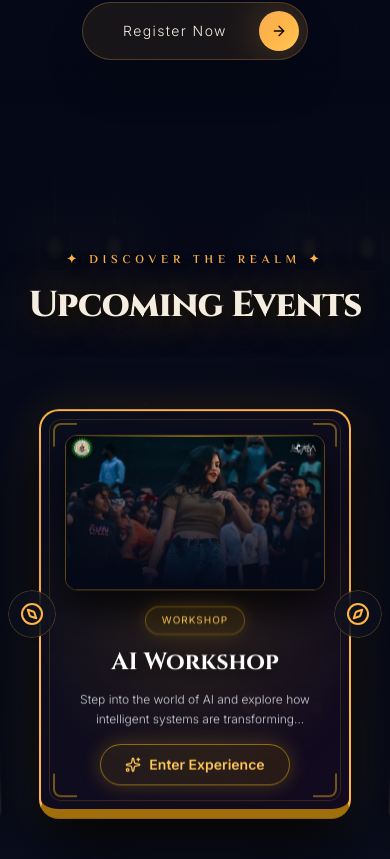
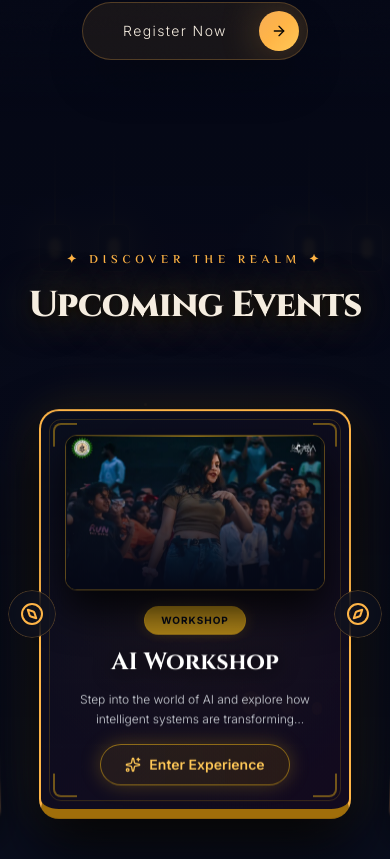
Before and after one commit to ranaayushman/rivieara-hit, a Next.js app: page / in a window 390 px wide. Shown: the part 1565-2424 px from the top of the page. Built offline with nearby package versions, Linux system fonts and the light colour scheme; no server answers.

Commit message:
carousel animation fixed

```diff
--- a/components/UpcomingEventsCarousel.tsx
+++ b/components/UpcomingEventsCarousel.tsx
@@ -95,12 +95,10 @@ export default function UpcomingEventsCarousel() {
 
   return (
     <>
-      {/* 3. Ambient Background Glow (Animated) */}
-      <motion.div
+      {/* 3. Ambient Background Glow (Static/Simplified) */}
+      <div
         className="absolute top-1/2 left-1/2 -translate-x-1/2 -translate-y-1/2 w-[800px] h-[800px] rounded-full pointer-events-none z-0 mix-blend-screen"
-        style={{ background: "radial-gradient(circle, rgba(212,160,23,0.06) 0%, transparent 60%)" }}
-        animate={!shouldReduceMotion && !isLowPower ? { opacity: [0.4, 0.8, 0.4] } : {}}
-        transition={{ duration: 8, repeat: Infinity, ease: "easeInOut" }}
+        style={{ background: "radial-gradient(circle, rgba(212,160,23,0.04) 0%, transparent 60%)" }}
       />
 
       {/* ── PARTICLE LAYERS ── */}
@@ -117,9 +115,10 @@ export default function UpcomingEventsCarousel() {
               top: s.y,
               background: "var(--gold-primary)",
               opacity: s.opacity,
+              willChange: "opacity"
             }}
             animate={!shouldReduceMotion && !isLowPower ? { opacity: [s.opacity, s.opacity * 0.3, s.opacity] } : {}}
-            transition={{ duration: 4 + Math.random() * 4, repeat: Infinity, ease: "easeInOut" }}
+            transition={{ duration: 6 + Math.random() * 4, repeat: Infinity, ease: "linear" }}
           />
         ))}
 
@@ -208,9 +207,6 @@ export default function UpcomingEventsCarousel() {
                   rotateZ,
                   opacity,
                   zIndex,
-                  boxShadow: isActive ? "0 30px 60px rgba(0,0,0,0.8), 0 0 50px rgba(212,160,23,0.15)" : "0 20px 40px rgba(0,0,0,0.6)",
-                  borderColor: isActive ? "var(--gold-primary)" : "var(--border-gold)",
-                  borderBottomColor: isActive ? "rgba(160,110,10,1)" : "rgba(80,50,5,1)",
                 }}
                 transition={{
                   duration: shouldReduceMotion ? 0 : (isLowPower ? 0.4 : 0.75),
@@ -227,15 +223,18 @@ export default function UpcomingEventsCarousel() {
                   borderBottomWidth: "10px",
                   borderRadius: "20px",
                   transformStyle: "preserve-3d",
+                  boxShadow: isActive ? "0 30px 60px rgba(0,0,0,0.8), 0 0 50px rgba(212,160,23,0.15)" : "0 20px 40px rgba(0,0,0,0.6)",
+                  borderColor: isActive ? "var(--gold-primary)" : "var(--border-gold)",
+                  borderBottomColor: isActive ? "rgba(160,110,10,1)" : "rgba(80,50,5,1)",
+                  transition: "box-shadow 0.5s ease-out, border-color 0.5s ease-out",
+                  willChange: "transform, opacity",
                 }}
               >
                 {/* Active Card Focus Animation (Warm Glow) */}
                 {isActive && (
                   <motion.div
-                    className="absolute inset-0 rounded-[20px] pointer-events-none z-0"
-                    style={{ background: "radial-gradient(circle at center, rgba(212,160,23,0.15) 0%, transparent 70%)" }}
-                    animate={!shouldReduceMotion && !isLowPower ? { opacity: [0.5, 1, 0.5] } : {}}
-                    transition={{ duration: 4, repeat: Infinity, ease: "easeInOut" }}
+                    className="absolute inset-0 rounded-[20px] pointer-events-none z-0 opacity-50"
+                    style={{ background: "radial-gradient(circle at center, rgba(212,160,23,0.1) 0%, transparent 70%)" }}
                   />
                 )}
 
@@ -260,6 +259,8 @@ export default function UpcomingEventsCarousel() {
                       src={event.image}
                       alt={event.title}
                       fill
+                      sizes="(max-width: 768px) 100vw, 50vw"
+                      priority={index === 0}
                       className="object-cover transition-transform duration-700 group-hover:scale-105"
                     />
                     {/* Magical Vignette Overlay */}
@@ -270,7 +271,7 @@ export default function UpcomingEventsCarousel() {
 
                   {/* Text Content */}
                   <div className="flex flex-col items-center flex-1 w-full justify-center">
-                    <div className="px-4 py-1.5 mb-3 rounded-full border border-[rgba(212,160,23,0.4)] bg-[rgba(212,160,23,0.1)] text-[10px] sm:text-xs uppercase tracking-widest text-[var(--gold-light)] backdrop-blur-md shadow-[0_0_15px_rgba(212,160,23,0.2)]">
+                    <div className="px-4 py-1.5 mb-3 rounded-full border border-[rgba(212,160,23,0.4)] bg-[rgba(212,160,23,0.8)] text-[10px] sm:text-xs uppercase tracking-widest text-[var(--bg-primary)] shadow-[0_0_15px_rgba(212,160,23,0.2)] font-bold">
                       {event.tag}
                     </div>
 
@@ -286,14 +287,15 @@ export default function UpcomingEventsCarousel() {
                     </p>
 
                     {/* Static CTA */}
-                    {isActive && (
-                      <div className="mt-auto transition-opacity duration-500 opacity-100">
-                        <button className="flex items-center gap-2 px-6 py-2.5 rounded-full bg-gradient-to-r from-[rgba(212,160,23,0.1)] to-[rgba(139,94,0,0.2)] border border-[rgba(212,160,23,0.6)] text-[var(--gold-light)] text-sm font-semibold shadow-[0_0_20px_rgba(212,160,23,0.3)] transition-colors duration-300 hover:bg-[rgba(212,160,23,0.2)]">
-                          <Sparkles size={16} />
-                          <span>Enter Experience</span>
-                        </button>
-                      </div>
-                    )}
+                    <div
+                      className="mt-auto transition-all duration-500"
+                      style={{ opacity: isActive ? 1 : 0, pointerEvents: isActive ? 'auto' : 'none', transform: isActive ? 'translateY(0)' : 'translateY(10px)' }}
+                    >
+                      <button className="flex items-center gap-2 px-6 py-2.5 rounded-full bg-gradient-to-r from-[rgba(212,160,23,0.1)] to-[rgba(139,94,0,0.2)] border border-[rgba(212,160,23,0.6)] text-[var(--gold-light)] text-sm font-semibold shadow-[0_0_20px_rgba(212,160,23,0.3)] transition-colors duration-300 hover:bg-[rgba(212,160,23,0.2)]">
+                        <Sparkles size={16} />
+                        <span>Enter Experience</span>
+                      </button>
+                    </div>
                   </div>
                 </div>
               </motion.article>
```
